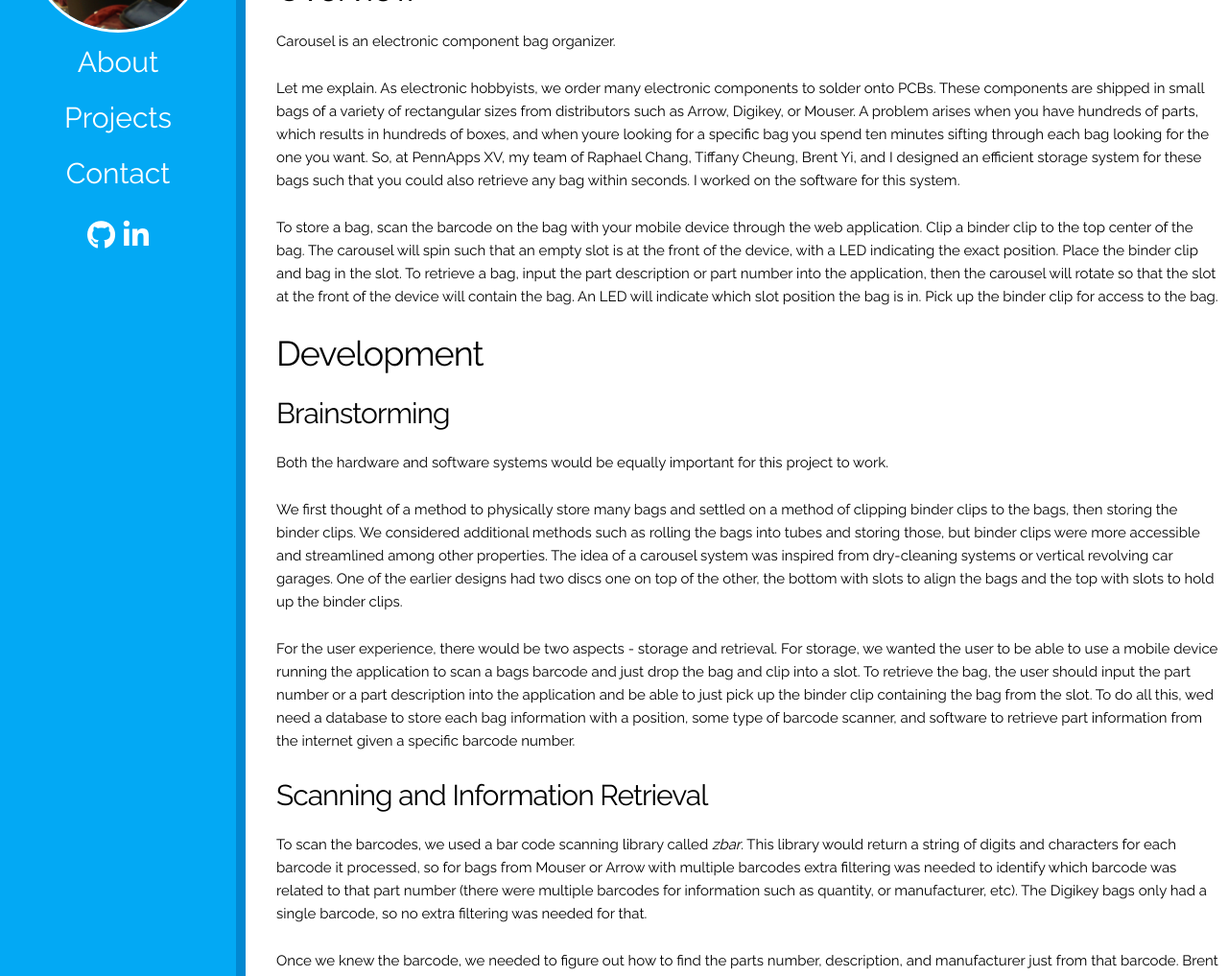
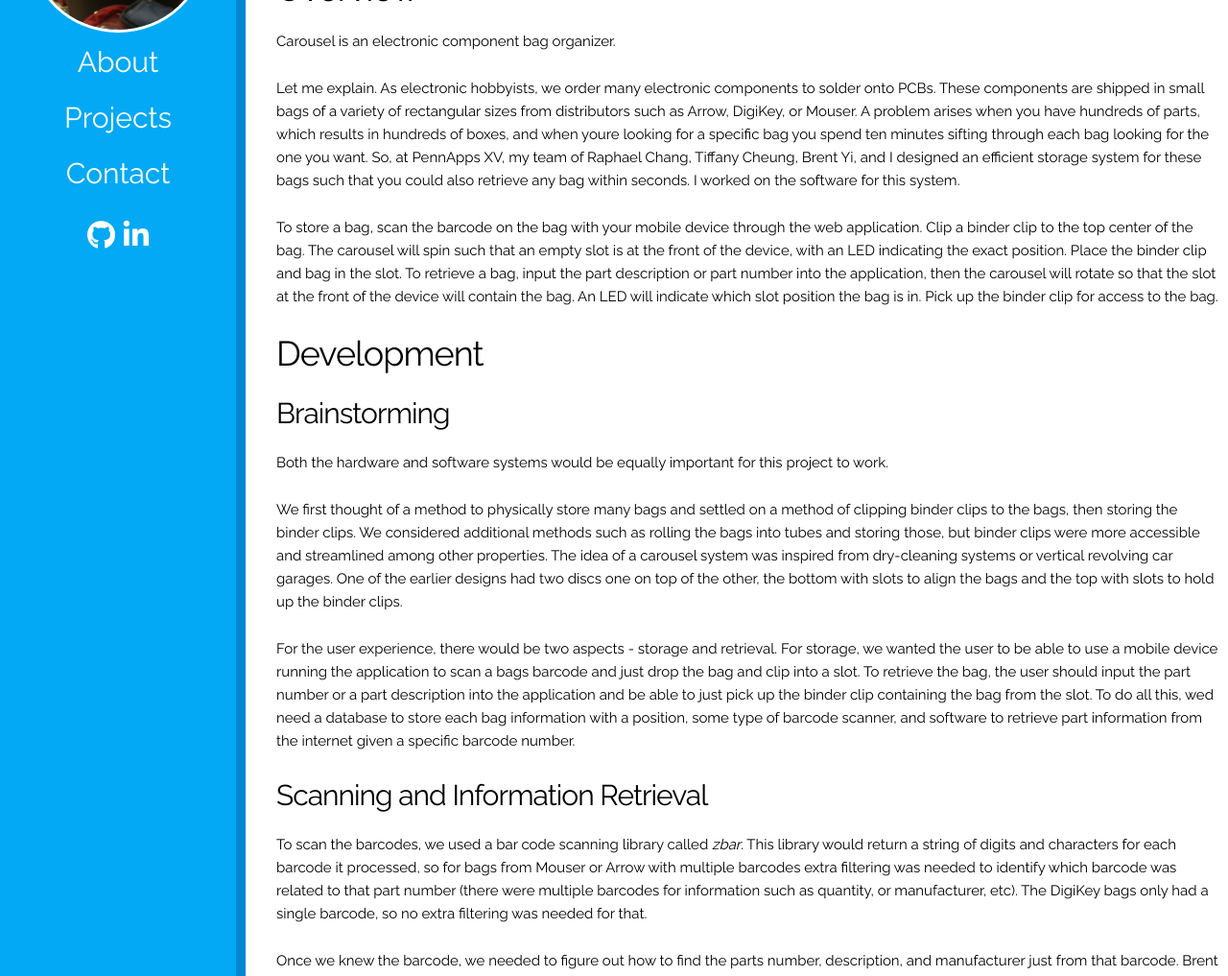
Before and after one commit to joshuayuan/joshuayuan-old-site, a Jekyll site: the page built from _projects/carousel.html, in a window 1280 px wide and 1400 px high. Shown: the part 338-1355 px from the top of the window at 96% size. Built offline with Jekyll 4.4.1, drawn with Linux system fonts in a browser that asks for light colours; nearby versions of some CDN libraries; comment, search, counter and statistics services are not loaded; some of the changed text lies outside the part shown.

Commit message:
Update carousel.html

```diff
--- a/_projects/carousel.html
+++ b/_projects/carousel.html
@@ -19,9 +19,9 @@ order: 4
 
 <p>Carousel is an electronic component bag organizer. </p>
 
-<p>Let me explain. As electronic hobbyists, we order many electronic components to solder onto PCBs. These components are shipped in small bags of a variety of rectangular sizes from distributors such as Arrow, Digikey, or Mouser. A problem arises when you have hundreds of parts, which results in hundreds of boxes, and when youre looking for a specific bag you spend ten minutes sifting through each bag looking for the one you want. So, at PennApps XV, my team of Raphael Chang, Tiffany Cheung, Brent Yi, and I designed an efficient storage system for these bags such that you could also retrieve any bag within seconds. I worked on the software for this system.</p>
+<p>Let me explain. As electronic hobbyists, we order many electronic components to solder onto PCBs. These components are shipped in small bags of a variety of rectangular sizes from distributors such as Arrow, DigiKey, or Mouser. A problem arises when you have hundreds of parts, which results in hundreds of boxes, and when youre looking for a specific bag you spend ten minutes sifting through each bag looking for the one you want. So, at PennApps XV, my team of Raphael Chang, Tiffany Cheung, Brent Yi, and I designed an efficient storage system for these bags such that you could also retrieve any bag within seconds. I worked on the software for this system.</p>
 
-<p>To store a bag, scan the barcode on the bag with your mobile device through the web application. Clip a binder clip to the top center of the bag. The carousel will spin such that an empty slot is at the front of the device, with a LED indicating the exact position. Place the binder clip and bag in the slot. To retrieve a bag, input the part description or part number into the application, then the carousel will rotate so that the slot at the front of the device will contain the bag. An LED will indicate which slot position the bag is in. Pick up the binder clip for access to the bag.</p>
+<p>To store a bag, scan the barcode on the bag with your mobile device through the web application. Clip a binder clip to the top center of the bag. The carousel will spin such that an empty slot is at the front of the device, with an LED indicating the exact position. Place the binder clip and bag in the slot. To retrieve a bag, input the part description or part number into the application, then the carousel will rotate so that the slot at the front of the device will contain the bag. An LED will indicate which slot position the bag is in. Pick up the binder clip for access to the bag.</p>
 
 <h2>Development</h2>
 
@@ -35,9 +35,9 @@ order: 4
 
 <h3>Scanning and Information Retrieval</h3>
 
-<p>To scan the barcodes, we used a bar code scanning library called <i>zbar</i>. This library would return a string of digits and characters for each barcode it processed, so for bags from Mouser or Arrow with multiple barcodes extra filtering was needed to identify which barcode was related to that part number (there were multiple barcodes for information such as quantity, or manufacturer, etc). The Digikey bags only had a single barcode, so no extra filtering was needed for that. </p>
+<p>To scan the barcodes, we used a bar code scanning library called <i>zbar</i>. This library would return a string of digits and characters for each barcode it processed, so for bags from Mouser or Arrow with multiple barcodes extra filtering was needed to identify which barcode was related to that part number (there were multiple barcodes for information such as quantity, or manufacturer, etc). The DigiKey bags only had a single barcode, so no extra filtering was needed for that. </p>
 
-<p>Once we knew the barcode, we needed to figure out how to find the parts number, description, and manufacturer just from that barcode. Brent published a Node.js package (<a href="https://www.npmjs.com/package/digikey_parser">https://www.npmjs.com/package/digikey_parser</a>) that could take a Digikey barcode number and output a JavaScript object containing that parts corresponding part number, manufacturer, and part number. I wrote a piece of code to do the same but with Mouser and Arrow barcodes. I figured out that Mouser barcodes directly corresponded to a part number, so I initially wrote code to visit Mousers websites, search for the part, retrieve the relevant information through HTML parsing. However, the plan changed because Mouser's website would block requests that were not from a browser, and Arrow's search query would not always return the specific part. This feature was put on hold temporarily until Raphael discovered a way to use another website to retrieve the relevant information. By playing around with the URL of this site (octopart.com), we were able to retrieve another large JSON with the relevant data embedded inside. Now we could retrieve the part number, manufacturer, and description given a Digikey, Mouser, or Arrow barcode.</p>
+<p>Once we knew the barcode, we needed to figure out how to find the parts number, description, and manufacturer just from that barcode. Brent published a Node.js package (<a href="https://www.npmjs.com/package/digikey_parser">https://www.npmjs.com/package/digikey_parser</a>) that could take a Digikey barcode number and output a JavaScript object containing that parts corresponding part number, manufacturer, and part number. I wrote a piece of code to do the same but with Mouser and Arrow barcodes. I figured out that Mouser barcodes directly corresponded to a part number, so I initially wrote code to visit Mouser's websites, search for the part, retrieve the relevant information through HTML parsing. However, the plan changed because Mouser's website would block requests that were not from a browser, and Arrow's search query would not always return the specific part. This feature was put on hold temporarily until Raphael discovered a way to use another website to retrieve the relevant information. By playing around with the URL of this site (octopart.com), we were able to retrieve another large JSON with the relevant data embedded inside. Now we could retrieve the part number, manufacturer, and description given a DigiKey, Mouser, or Arrow barcode.</p>
 
 <h3>Node.js &amp; MongoDB</h3>
 
```
